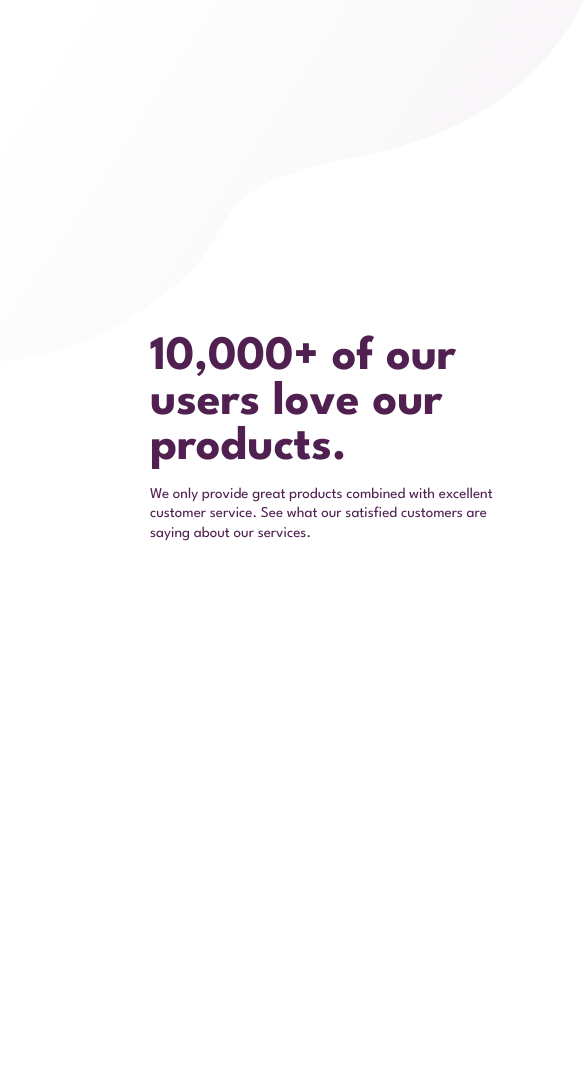
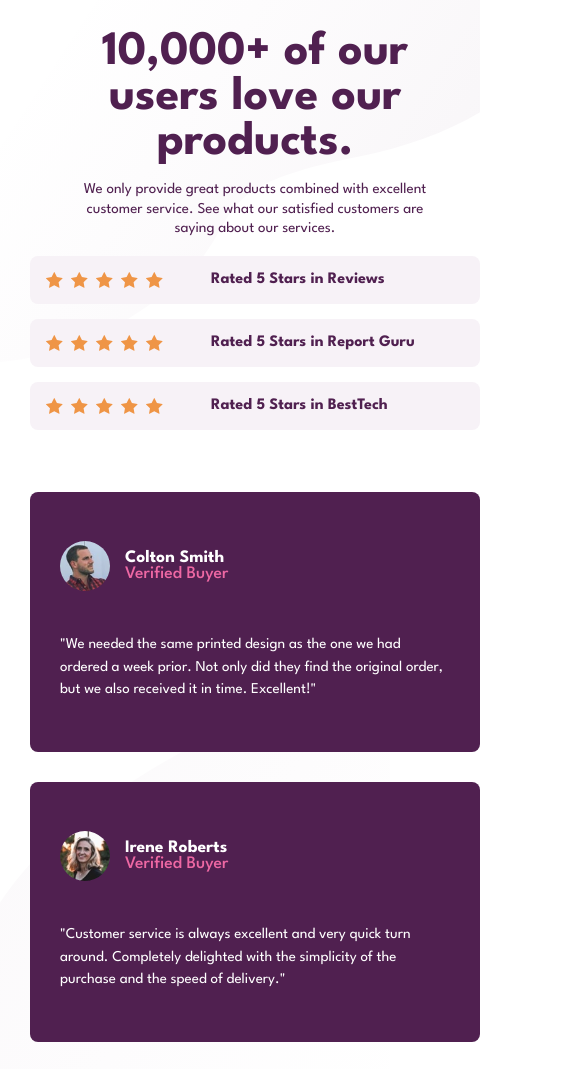
Before and after one commit to aleksa-28/frontend-mentor-solutions, a plain HTML site: page social-proof-section-master/index.html in a window 390 px wide. Shown: the top 1069 px of the page, 585 px wide, since content can reach past the window. Drawn offline with Linux system fonts and the light colour scheme.

Commit message:
Add files via upload

```diff
--- a/social-proof-section-master/styles.css
+++ b/social-proof-section-master/styles.css
@@ -14,7 +14,7 @@
 }
 
 body {
-    padding: 10em;
+    padding: 8em;
     font-family: League Spartan;
     font-size: 15px;
     background-image: url(./images/bg-pattern-top-desktop.svg), url(./images/bg-pattern-bottom-desktop.svg);
@@ -89,6 +89,7 @@ body {
 }
 
 .reviews {
+    min-height: 310px;
     margin-top: 3em;
     grid-area: reviews;
     display: grid;
@@ -99,6 +100,7 @@ body {
 }
 
 .card {
+    min-height: 260px;
     padding: 2em;
     border-radius: 8px;
     background-color: var(--dark-magenta);
@@ -154,11 +156,31 @@ body {
 
 @media all and (max-width: 850px) {
     body {
-        grid-template-rows: repeat(3, 1fr);
+        padding: 5em;
         grid-template-columns: 1fr;
         grid-template-areas:
         "text"
-        "ratings"
+        "rating"
         "reviews";
     }
+
+    .text {
+        justify-content: center;
+    }
+    .text > *{
+        text-align: center;
+    }
+    .rating {
+        justify-content: center;
+    }
+    .reviews {
+        grid-template-columns: 1fr;
+    }
+
 }
+
+@media all and (max-width: 570px) {
+    body {
+        padding: 2em;
+    }
+}
```
